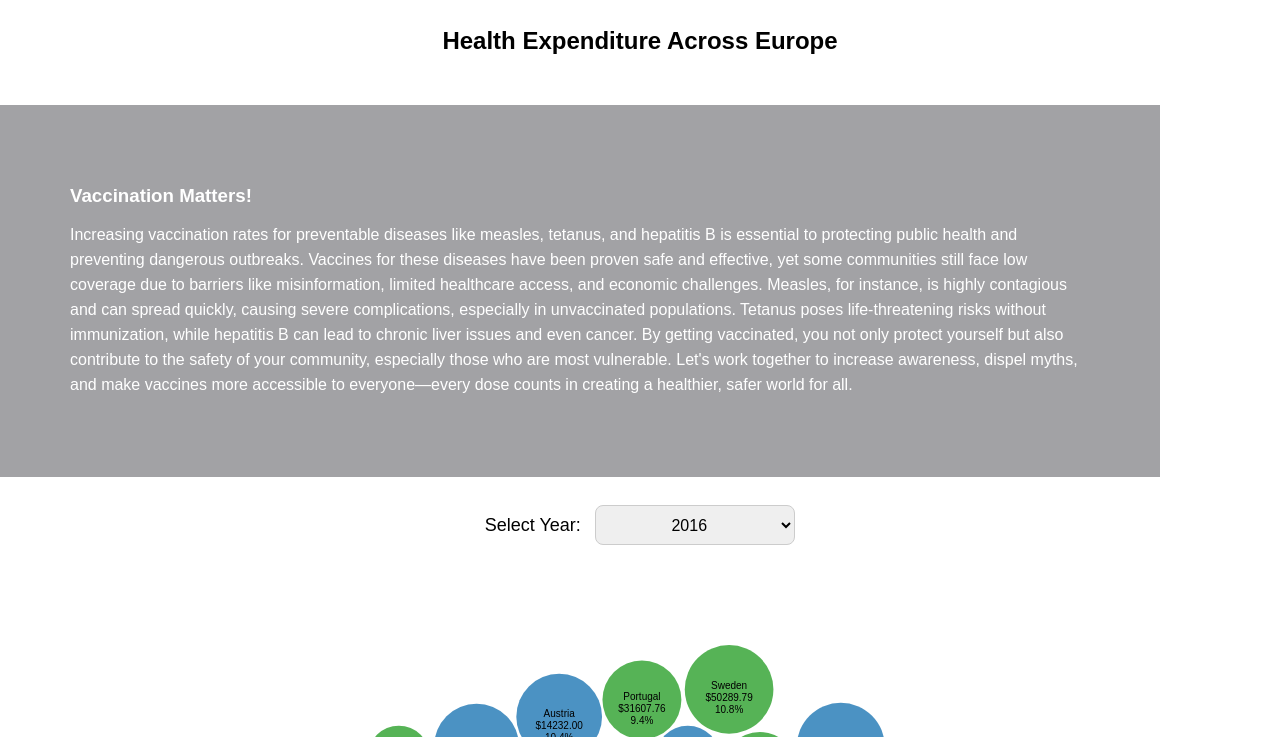
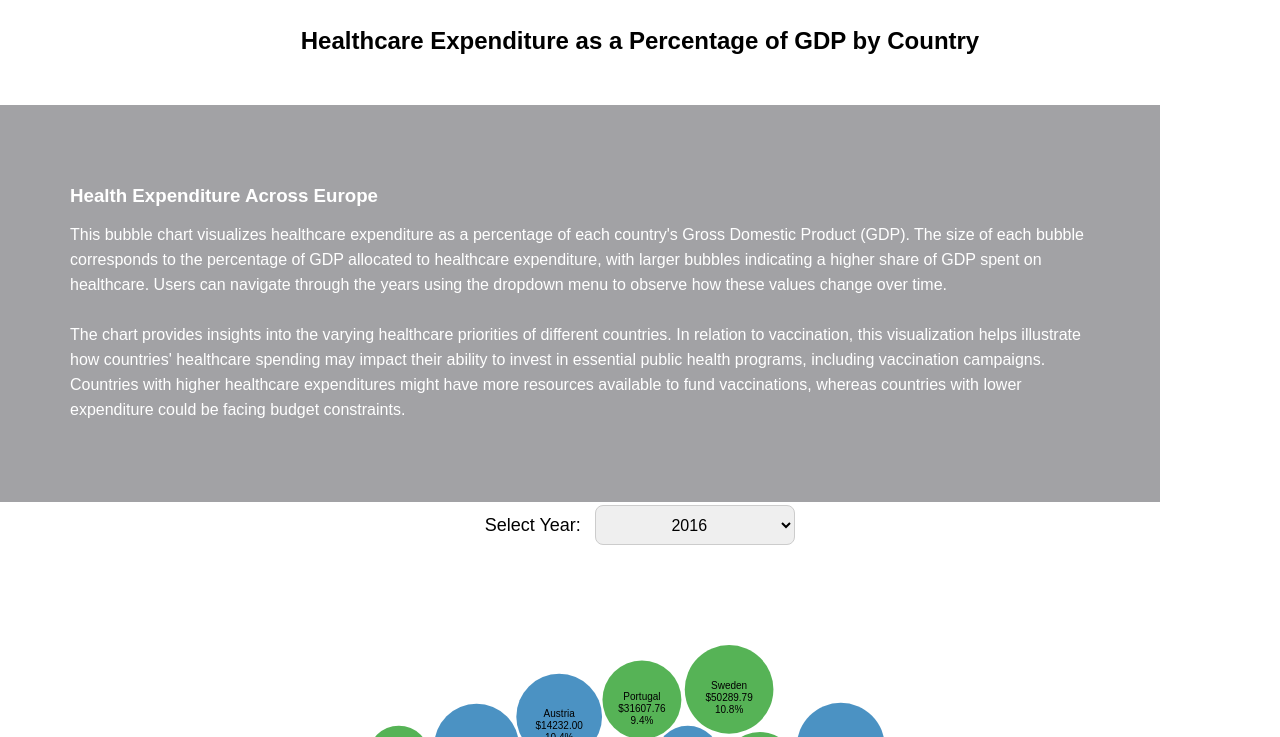
Before and after one commit to KellyKhor/DataVisualization, a plain HTML site: page HealthExpenditure/floating_bubbles.html in a window 1280 px wide. Shown: the part 63-800 px from the top of the page. Drawn offline with nearby package versions, Linux system fonts and the light colour scheme.

Commit message:
descriptions

```diff
--- a/HealthExpenditure/floating_bubbles.html
+++ b/HealthExpenditure/floating_bubbles.html
@@ -23,18 +23,21 @@
         </header>
 
 
-    <h2>Health Expenditure Across Europe </h2>
+    <h2>Healthcare Expenditure as a Percentage of GDP by Country</h2>
 
     <article>
-        <h3>Vaccination Matters!</h3>
+        <h3>Health Expenditure Across Europe </h3>
         <p id="description">
-            Increasing vaccination rates for preventable diseases like measles, tetanus, and hepatitis B is essential to protecting public health and preventing
-            dangerous outbreaks. Vaccines for these diseases have been proven safe and effective, yet some communities still face low coverage due to barriers like
-            misinformation, limited healthcare access, and economic challenges. Measles, for instance, is highly contagious and can spread quickly, causing severe complications,
-            especially in unvaccinated populations. Tetanus poses life-threatening risks without immunization, while hepatitis B can lead to chronic liver issues and even cancer.
-            By getting vaccinated, you not only protect yourself but also contribute to the safety of your community, especially those who are most vulnerable. Let's work together
-            to increase awareness, dispel myths, and make vaccines more accessible to everyone—every dose counts in creating a healthier, safer world for all.</p>
-    </article>
+            This bubble chart visualizes healthcare expenditure as a percentage of each country's Gross Domestic Product (GDP). The size of
+             each bubble corresponds to the percentage of GDP allocated to healthcare expenditure, with larger bubbles indicating a higher
+             share of GDP spent on healthcare. Users can navigate through the years using the dropdown menu to observe how these values
+             change over time.
+            <br><br>
+            The chart provides insights into the varying healthcare priorities of different countries. In relation to vaccination, this
+            visualization helps illustrate how countries' healthcare spending may impact their ability to invest in essential public
+            health programs, including vaccination campaigns. Countries with higher healthcare expenditures might
+            have more resources available to fund vaccinations, whereas countries with lower expenditure could be facing budget constraints.
+        </article>
 
 
     <!-- Replace buttons with dropdown -->
```
Also changed, not shown: TestVaccinationCost/vaccination_costs.html (+8 -9 lines), index.html (+6 -2 lines).
